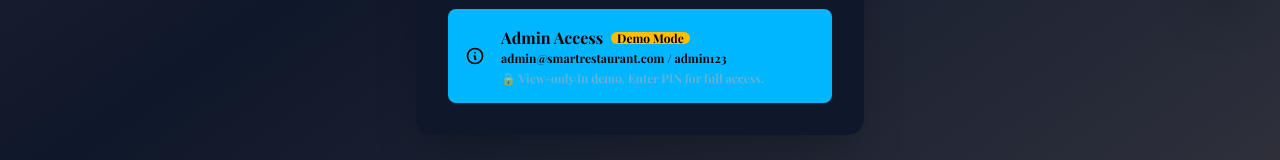
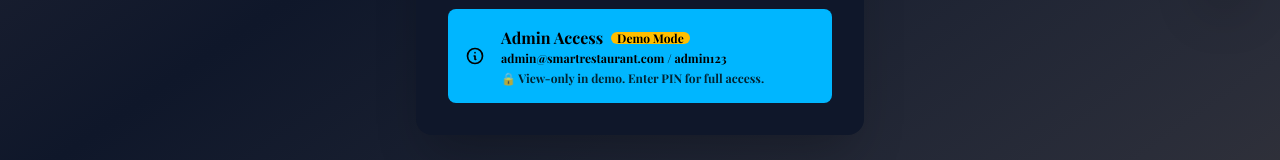
Before and after one commit to SalimFraj/smart-restaurant, a React (Vite) app in the folder frontend/: page /login in a window 1280 px wide. Shown: the part 772-932 px from the top of the page. Built offline with nearby package versions, Linux system fonts and the light colour scheme; no server answers.

Commit message:
Fix demo mode text visibility

```diff
--- a/frontend/src/pages/Login.jsx
+++ b/frontend/src/pages/Login.jsx
@@ -114,7 +114,7 @@ export default function Login() {
                   <span className="badge badge-warning badge-xs">Demo Mode</span>
                 </div>
                 <div className="text-xs">admin@smartrestaurant.com / admin123</div>
-                <div className="text-xs text-base-content/60 mt-1">
+                <div className="text-xs opacity-80 mt-1">
                   🔒 View-only in demo. Enter PIN for full access.
                 </div>
               </div>
```
